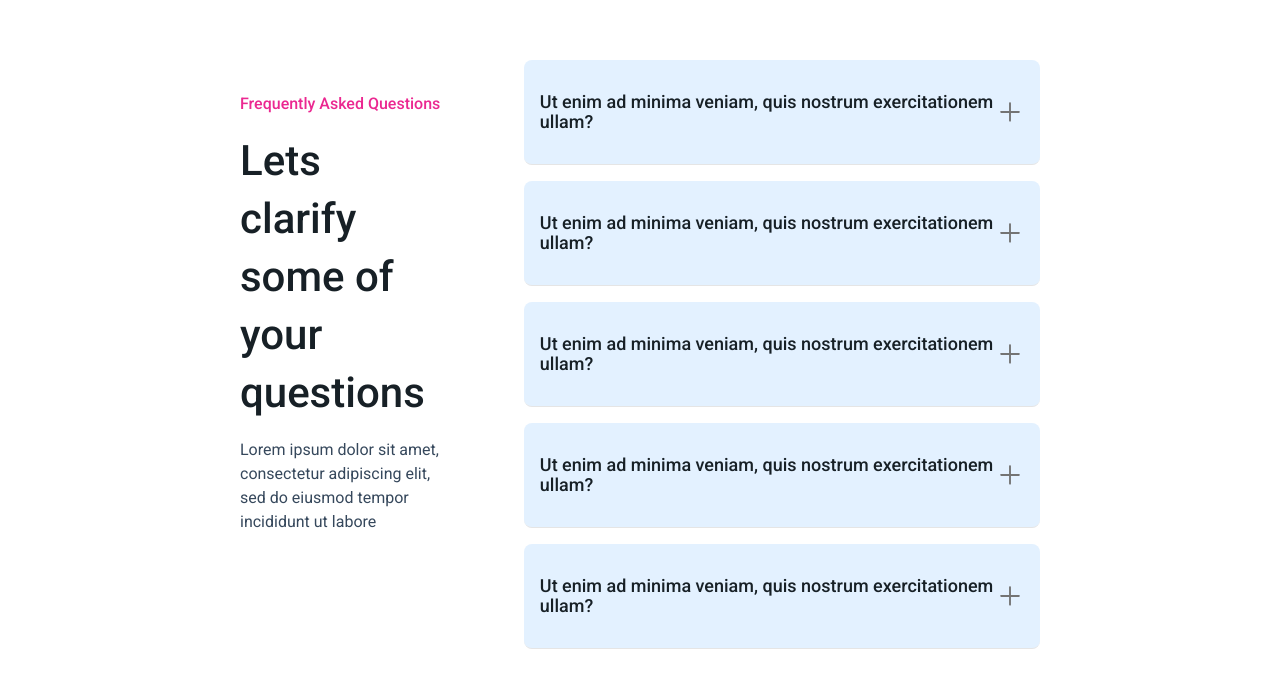
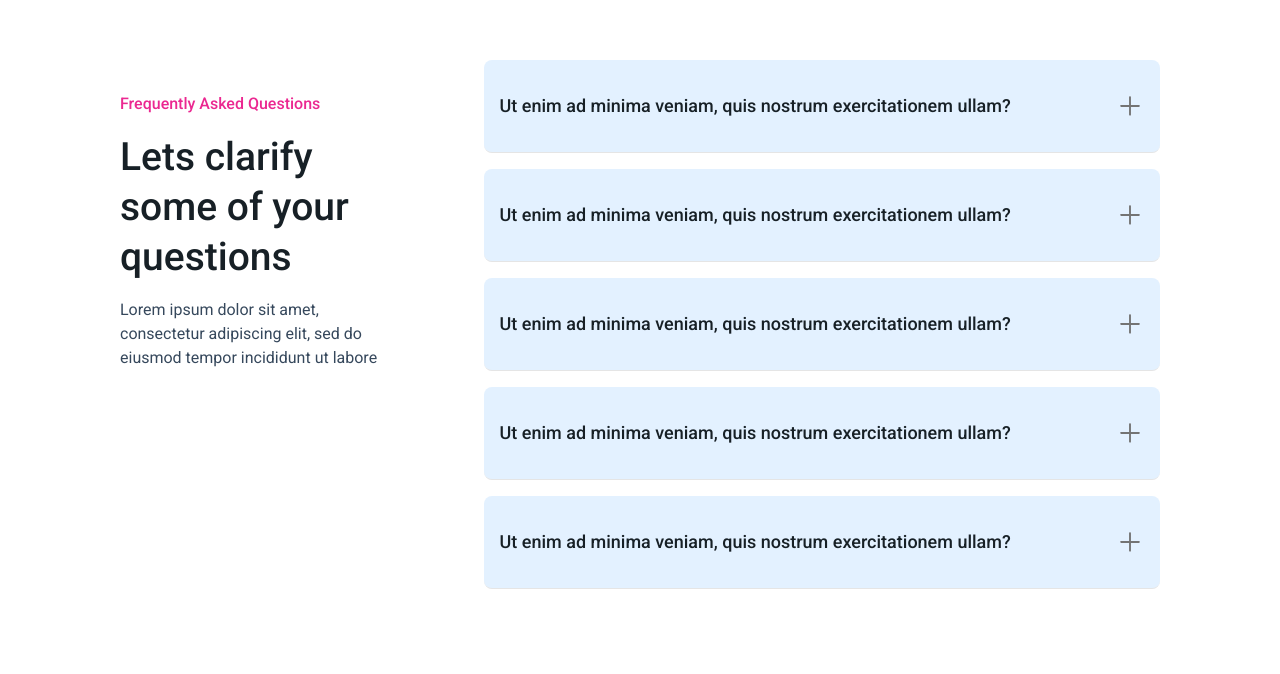
Before and after one commit to JoseBritoP/Tinker, a Next.js app: page / in a window 1280 px wide. Shown: the part 3106-3780 px from the top of the page. Built offline with nearby package versions, Linux system fonts and the light colour scheme.

Commit message:
Fix sizes

```diff
--- a/src/components/FaQ.tsx
+++ b/src/components/FaQ.tsx
@@ -33,12 +33,12 @@ const items = [
 export default function FaqAndQuestions() {
   // TODO: check styles
   return (
-    <section className="flex flex-col w-full py-[48px] lg:py-[60px] lg:flex-row lg:gap-x-6 justify-center px-40">
-      <div className="lg:w-1/3 lg:py-[32px] lg:pr-[56px]">
-        <h3 className="text-[#EB2891] text-[14px] font-medium lg:text-base">
+    <section className="flex flex-col w-full py-[48px] lg:py-[60px] lg:flex-row lg:gap-x-6 justify-center px-40 lg:px-10 ">
+      <div className="lg:w-1/3 lg:py-[32px] lg:pr-[56px] ">
+        <h3 className="text-[#EB2891] text-[14px] font-medium lg:text-base text-start">
           Frequently Asked Questions
         </h3>
-        <h1 className="py-4 text-2xl font-medium text-[#172026] lg:text-[42px] lg:leading-[58px]">
+        <h1 className="py-4 text-2xl font-medium text-[#172026] lg:text-[39px] lg:leading-[50px]">
           Lets clarify some of your questions
         </h1>
         <p className="text-[#36485C] pb-[24px]">
```
